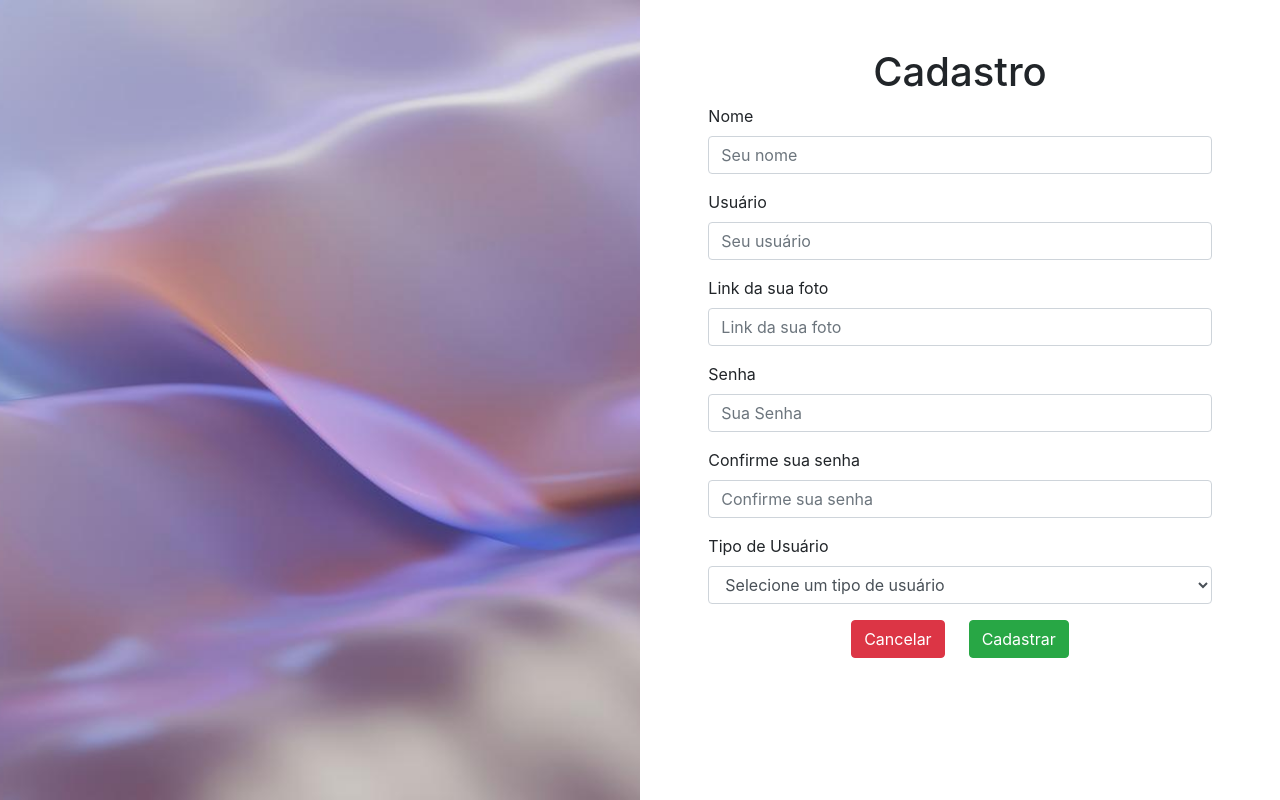
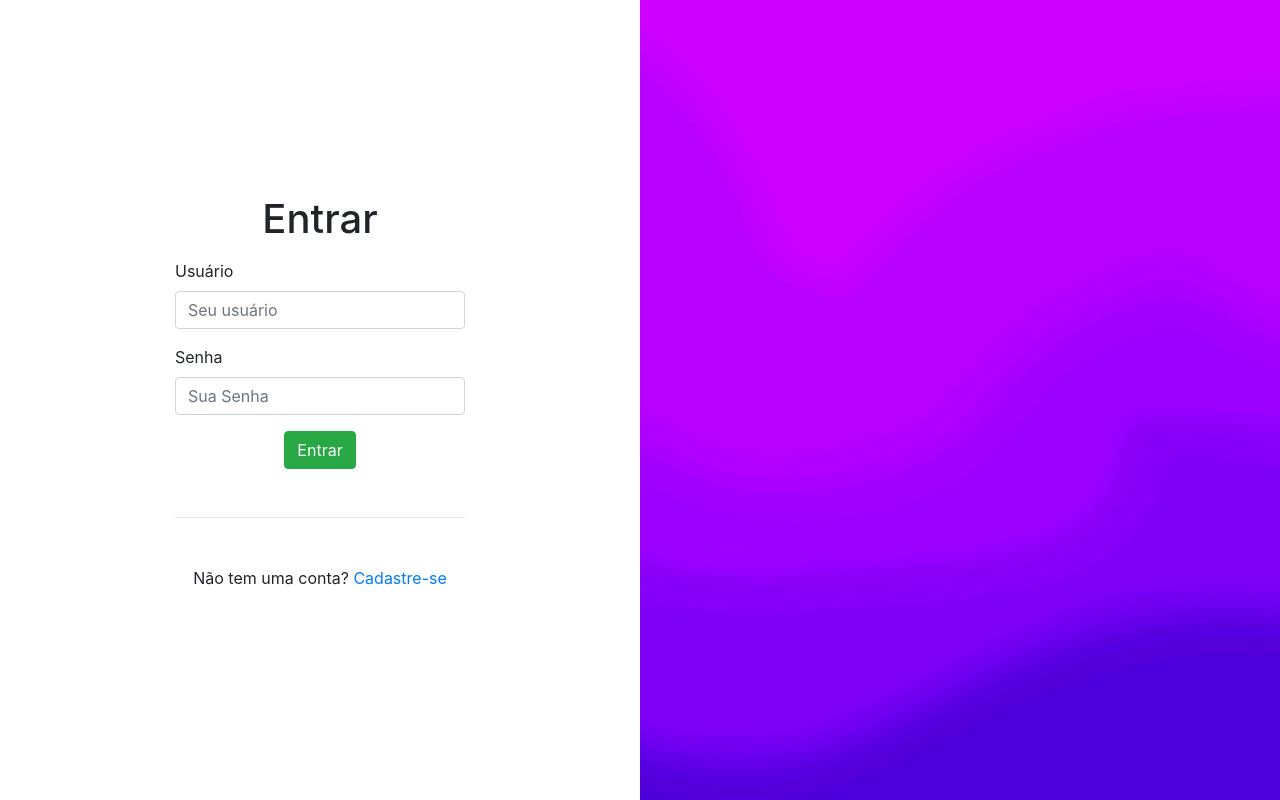
Before and after one commit to vitorvnc/blogPessoalVitor, an Angular app: page /entrar in a window 1280 px wide. Before the commit this address led to /. Built offline with nearby package versions, Linux system fonts and the light colour scheme.

Commit message:
Adicionando rotas de entrar e cadastrar

```diff
--- a/src/app/app-routing.module.ts
+++ b/src/app/app-routing.module.ts
@@ -1,7 +1,14 @@
 import { NgModule } from '@angular/core';
 import { RouterModule, Routes } from '@angular/router';
+import { CadastrarComponent } from './cadastrar/cadastrar.component';
+import { EntrarComponent } from './entrar/entrar.component';
 
-const routes: Routes = [];
+const routes: Routes = [
+  {path:'', redirectTo: 'entrar', pathMatch: 'full'},
+
+  {path:'entrar', component:EntrarComponent},
+  {path:'cadastrar', component:CadastrarComponent}
+];
 
 @NgModule({
   imports: [RouterModule.forRoot(routes)],
--- a/src/app/app.component.html
+++ b/src/app/app.component.html
@@ -1 +1 @@
-<app-cadastrar></app-cadastrar>
+<router-outlet></router-outlet>
--- a/src/app/cadastrar/cadastrar.component.html
+++ b/src/app/cadastrar/cadastrar.component.html
@@ -67,7 +67,7 @@
           </div>
 
           <div class="d-flex justify-content-center">
-            <button type="submit" class="btn btn-danger mr-4">Cancelar</button>
+            <button type="submit" class="btn btn-danger mr-4" routerLink='/entrar'>Cancelar</button>
             <button type="submit" class="btn btn-success">Cadastrar</button>
           </div>
 
--- a/src/app/entrar/entrar.component.html
+++ b/src/app/entrar/entrar.component.html
@@ -23,7 +23,7 @@
                     <hr class="mt-5 mb-5">
 
                     <p class="text-center">
-                        Não tem uma conta? <a href="">Cadastre-se</a>
+                        Não tem uma conta? <a routerLink='/cadastrar'>Cadastre-se</a>
                     </p>
 
                 </div>
```
